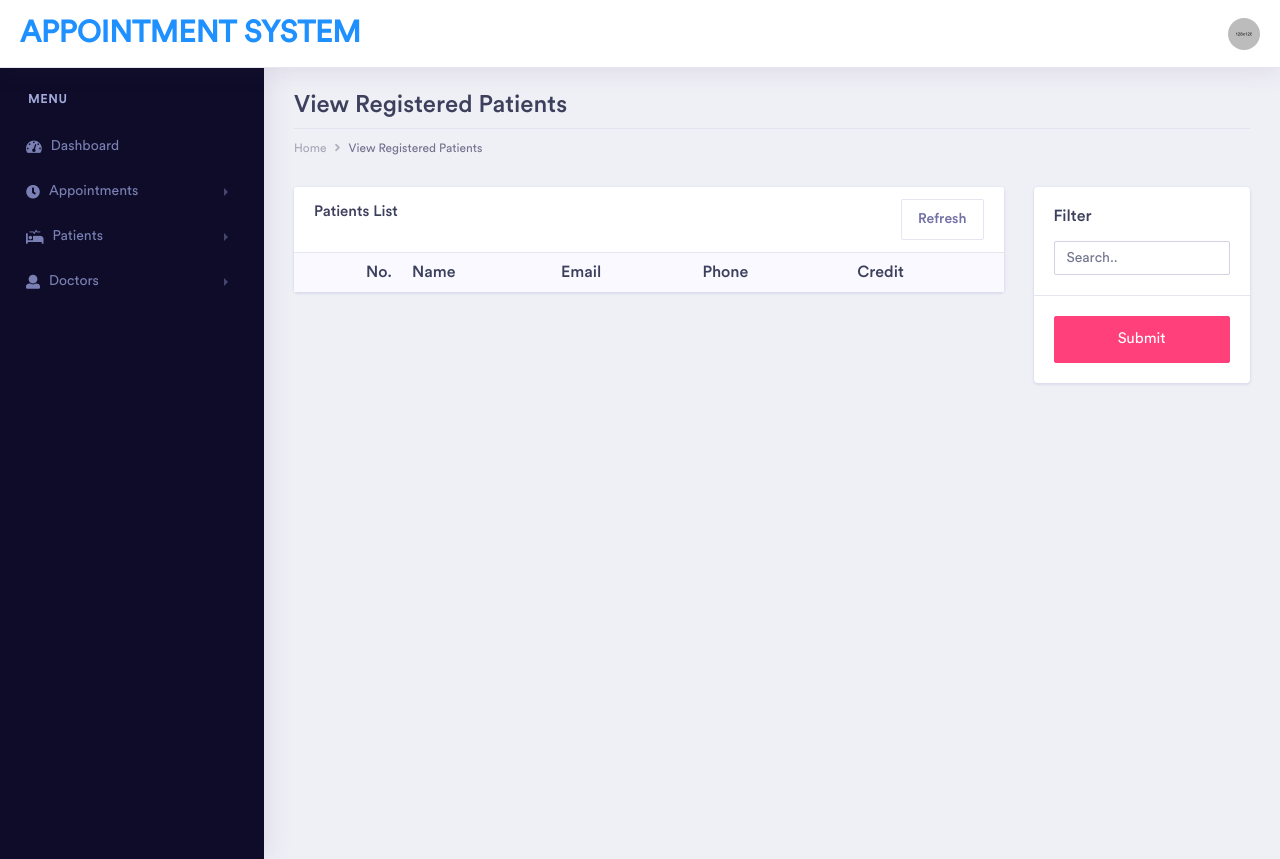
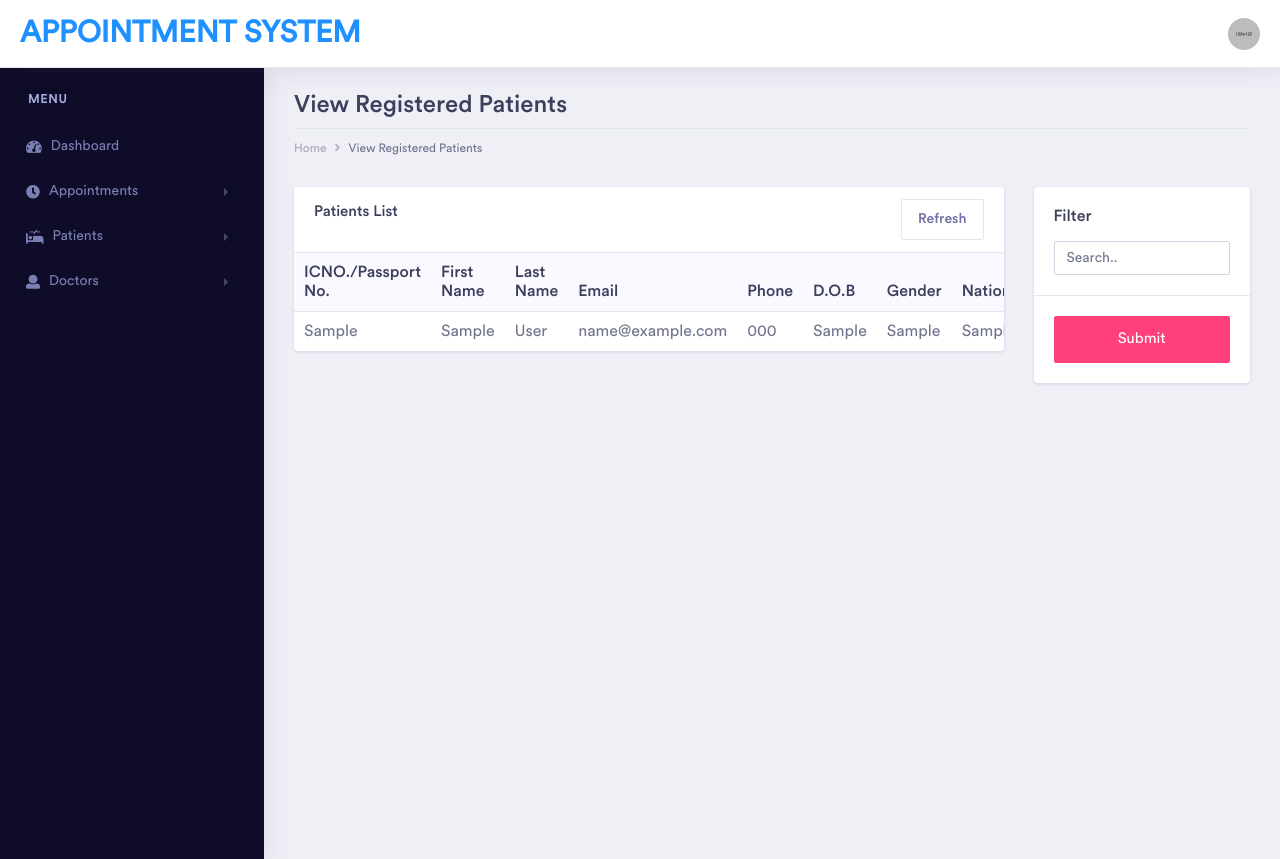
Before and after one commit to limxien20/appointmentSystem, a PHP site: page /viewpatients.php in a window 1280 px wide. Shown: the top 859 px of the page. Run offline with PHP 8.4, Linux system fonts and the light colour scheme; the visitor is signed in with stand-in values (Sample User, id 1); tables that the repository leaves empty or names only in its code hold one stand-in row (values such as "Sample post"); lists and menus that the app fills with data are empty; some web fonts are replaced.

Commit message:
in doc view, search field minor modify view registered patient in admin panel

```diff
--- a/dashboard/viewdoc.php
+++ b/dashboard/viewdoc.php
@@ -101,7 +101,7 @@ include_once("session.php");
 
 if(isset($_POST['search'])){
     $search = $_POST['searchval'];
-    $query= "SELECT * FROM `doctors` WHERE CONCAT (`docLname`, `docID`, `docEmail`, `docPhone`, `docDepartment`) LIKE '%".$search."%'";
+    $query= "SELECT * FROM `doctors` WHERE CONCAT (`docID`,`docFname`, `docID`, `docEmail`, `docPhone`, `docDepartment`) LIKE '%".$search."%'";
     $search_result = searchTable($query);
 
 }
--- a/dashboard/viewpatients.php
+++ b/dashboard/viewpatients.php
@@ -103,17 +103,52 @@ include_once("session.php");
 									</h5>
                                     <div class="card-body p-0">
                                         <div class="table-responsive">
+                                        <?php
+                                                $conn = new mysqli ('localhost', 'root','','health_appointment');
+                                                $query = "SELECT * FROM patients";
+                                                $result = mysqli_query($conn,$query);
+
+                                            ?>
                                             <table class="table">
                                                 <thead class="bg-light">
                                                     <tr class="border-0">
-                                                        <th class="border-0 text-right">No.</th>
-                                                        <th class="border-0">Name</th>
+                                                        <th class="border-0">ICNO./Passport No.</th>
+                                                        <th class="border-0">First Name</th>
+                                                        <th class="border-0">Last Name</th>
                                                         <th class="border-0">Email</th>
                                                         <th class="border-0">Phone</th>
-                                                        <th class="border-0">Credit</th>
+                                                        <th class="border-0">D.O.B</th>
+                                                        <th class="border-0">Gender</th>
+                                                        <th class="border-0">Nationality</th>
+
                                                     </tr>
                                                 </thead>
-                                                <tbody id="customerlist">
+                                                <tbody id="patientlist">
+                                                <?php
+                                                        if(mysqli_num_rows($result) > 0 ){
+                                                            while($row = mysqli_fetch_array($result) ){
+                                                    ?>
+                                                                <tr>
+                                                                    <td><?php echo $row['icno']; ?></td>
+                                                                    <td><?php echo $row['patient_fname']; ?></td>
+                                                                    <td><?php echo $row['patient_lname']; ?></td>
+                                                                    <td><?php echo $row['patient_email']; ?></td>
+                                                                    <td><?php echo $row['patient_phone']; ?></td>
+                                                                    <td><?php echo $row['patient_dob']; ?></td>
+                                                                    <td><?php echo $row['patient_gender']; ?></td>
+                                                                    <td><?php echo $row['nationality']; ?></td>
+                                                                </tr>
+                                                    <?php
+
+                                                            }
+                                                        }
+                                                        else{
+                                                            echo "<td> No record found </td>";
+                                                        }
+
+                                                    ?>
+
+
 
                                                 </tbody>
                                             </table>
```
